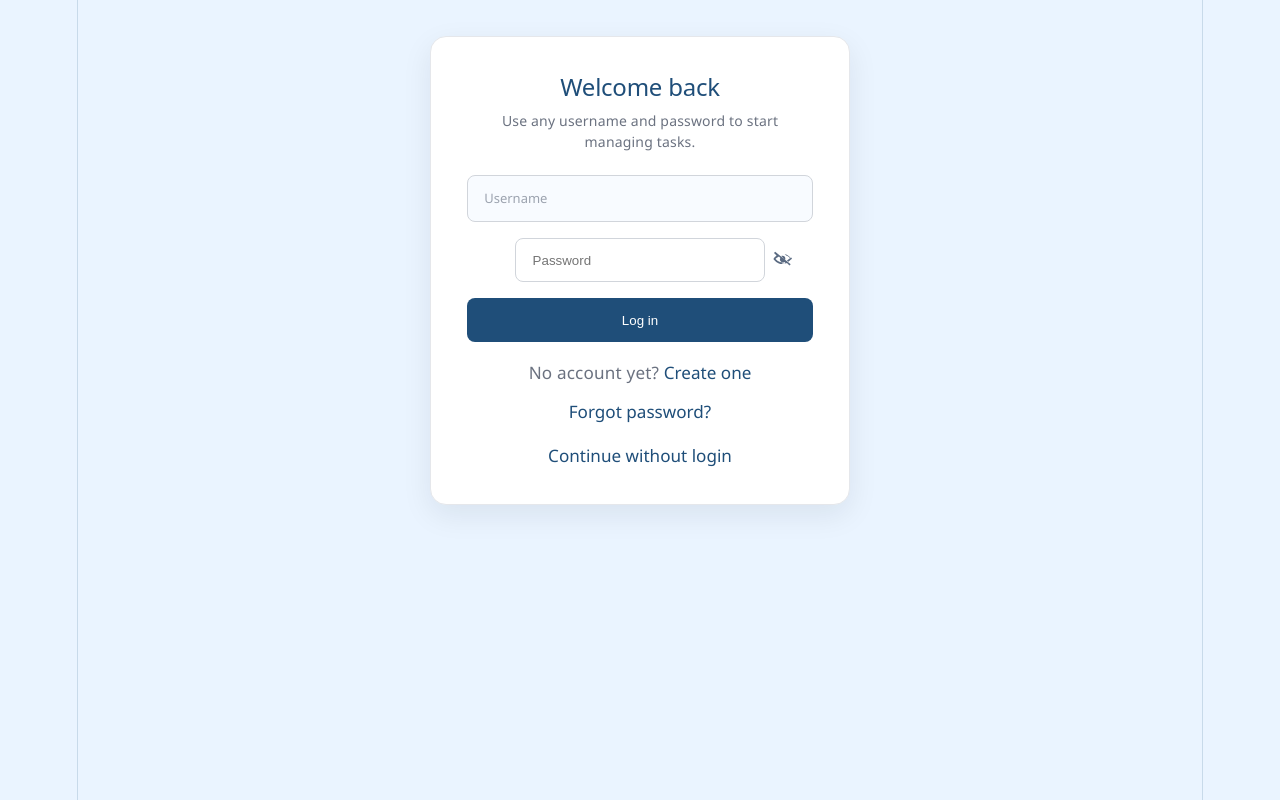
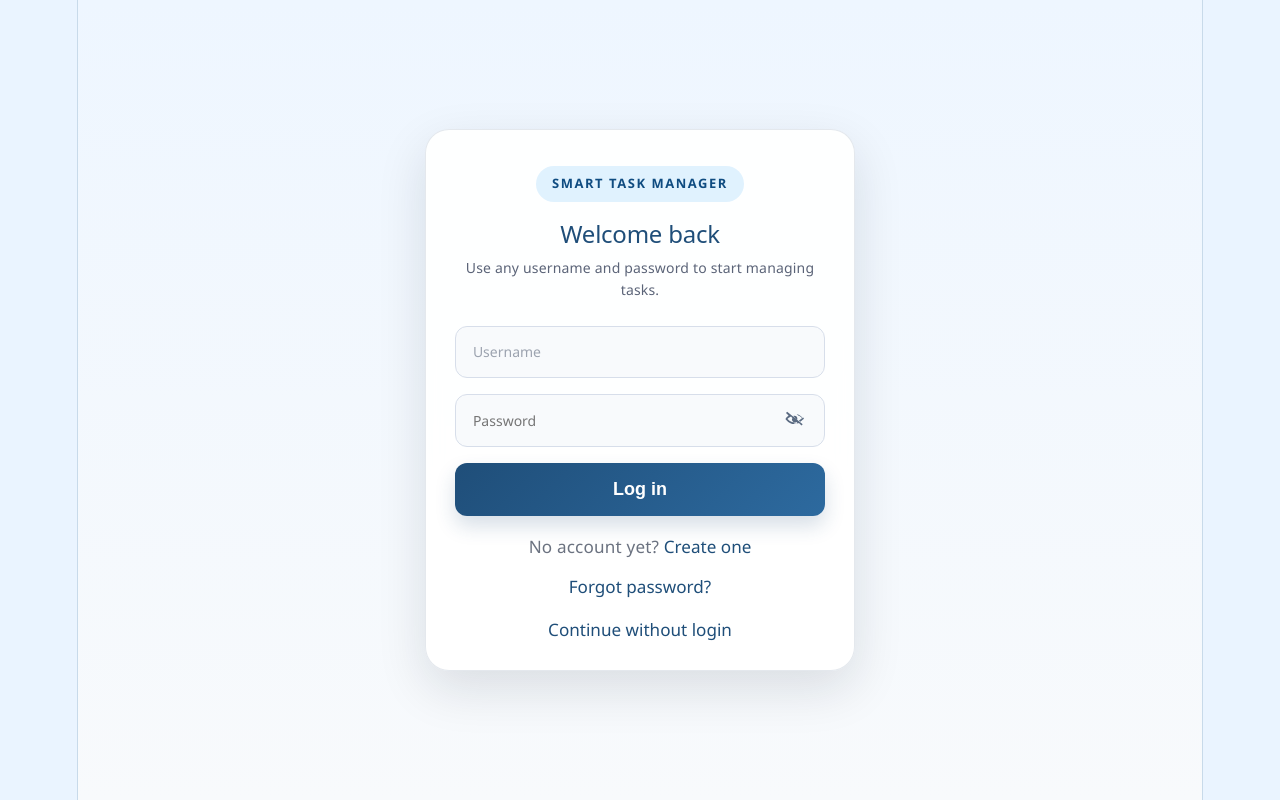
Before and after one commit to jeffGodonou/smart-task-manager, a React (Vite) app in the folder frontend/frontend/: page / in a window 1280 px wide. Built offline with nearby package versions, Linux system fonts and the light colour scheme; no server answers.

Commit message:
Login page review part 1

```diff
--- a/frontend/frontend/src/components/AuthForm.css
+++ b/frontend/frontend/src/components/AuthForm.css
@@ -1,22 +1,51 @@
+.auth-page {
+  min-height: 100vh;
+  display: grid;
+  place-items: center;
+  padding: 2rem 1.25rem;
+  background: linear-gradient(180deg, #eef6ff 0%, #f8fafc 100%);
+}
+
 .auth-shell {
-/* Styles for the AuthForm component */
-  max-width: 420px;
-  margin: 2rem auto;
-  padding: 2rem;
-  background: #fff;
-  border: 1px solid #e5e7eb;
-  border-radius: 16px;
-  box-shadow: 0 10px 30px rgba(15, 23, 42, 0.08);
+  width: min(100%, 430px);
+  padding: 2rem 1.6rem 1.5rem;
+  background: rgba(255, 255, 255, 0.92);
+  border: 1px solid rgba(148, 163, 184, 0.25);
+  border-radius: 24px;
+  box-shadow: 0 18px 50px rgba(15, 23, 42, 0.12);
+  backdrop-filter: blur(8px);
+}
+
+.auth-branding {
+  display: flex;
+  justify-content: center;
+  margin-bottom: 1rem;
+}
+
+.auth-badge {
+  display: inline-flex;
+  align-items: center;
+  justify-content: center;
+  padding: 0.45rem 0.9rem;
+  border-radius: 999px;
+  background: #e0f2fe;
+  color: #0f4c81;
+  font-size: 0.72rem;
+  font-weight: 700;
+  letter-spacing: 0.12em;
 }
 
 .auth-shell h2 {
   margin-bottom: 0.5rem;
   color: #1f4e79;
+  text-align: center;
 }
 
 .auth-shell p {
-  margin-bottom: 1.25rem;
-  color: #6b7280;
+  margin-bottom: 1.4rem;
+  color: #5b6478;
+  text-align: center;
+  line-height: 1.55;
 }
 
 .auth-form {
@@ -26,9 +55,21 @@
 }
 
 .auth-form input {
-  padding: 0.75rem 0.9rem;
-  border-radius: 8px;
-  border: 1px solid #d1d5db;
+  width: 100%;
+  box-sizing: border-box;
+  padding: 0.82rem 0.95rem;
+  border-radius: 12px;
+  border: 1px solid #d7deea;
+  background: #f8fafc;
+  color: #1f2937;
+  font: inherit;
+  transition: border-color 0.15s ease, box-shadow 0.15s ease;
+}
+
+.auth-form input:focus {
+  outline: none;
+  border-color: #74a9d8;
+  box-shadow: 0 0 0 4px rgba(116, 169, 216, 0.15);
 }
 
 .auth-password-field {
@@ -40,16 +81,26 @@
 }
 
 .auth-form .auth-submit {
-  padding: 0.8rem 1rem;
+  padding: 0.9rem 1rem;
   border: none;
-  border-radius: 8px;
-  background: #1f4e79;
+  border-radius: 12px;
+  background: linear-gradient(135deg, #1f4e79 0%, #2d6a9f 100%);
   color: white;
   cursor: pointer;
+  font-size: 1rem;
+  font-weight: 700;
+  transition: transform 0.15s ease, box-shadow 0.15s ease;
+  box-shadow: 0 10px 20px rgba(31, 78, 121, 0.18);
 }
 
 .auth-form .auth-submit:hover {
-  background: #2d6a9f;
+  transform: translateY(-1px);
+  box-shadow: 0 12px 22px rgba(31, 78, 121, 0.22);
+}
+
+.auth-form .auth-submit:disabled {
+  opacity: 0.7;
+  cursor: wait;
 }
 
 .auth-password-toggle {
@@ -110,17 +161,20 @@
 .auth-error {
   color: #b91c1c;
   font-size: 0.9rem;
+  text-align: center;
 }
 
 .auth-success {
   color: #166534;
   font-size: 0.9rem;
+  text-align: center;
 }
 
 .auth-toggle {
   margin-top: 1rem;
   color: #6b7280;
   font-size: 0.95rem;
+  text-align: center;
 }
 
 .auth-subtle-link {
@@ -135,3 +189,7 @@
   padding: 0;
   font: inherit;
 }
+
+.auth-toggle button:hover {
+  text-decoration: underline;
+}
--- a/frontend/frontend/src/components/AuthForm.tsx
+++ b/frontend/frontend/src/components/AuthForm.tsx
@@ -65,7 +65,12 @@ export default function AuthForm({ onAuthenticated }: AuthFormProps) {
   const isForgotPassword = mode === 'forgot-password';
 
   return (
+    <div className="auth-page">
       <div className="auth-shell">
+        <div className="auth-branding">
+          <span className="auth-badge">SMART TASK MANAGER</span>
+        </div>
+
         <h2>{mode === 'login' ? 'Welcome back' : mode === 'register' ? 'Create an account' : 'Reset your password'}</h2>
         <p>
           {isForgotPassword
@@ -149,5 +154,6 @@ export default function AuthForm({ onAuthenticated }: AuthFormProps) {
           </button>
         </div>
       </div>
+    </div>
   );
 }
```
Lines whose indentation alone changed are shown as unchanged.
